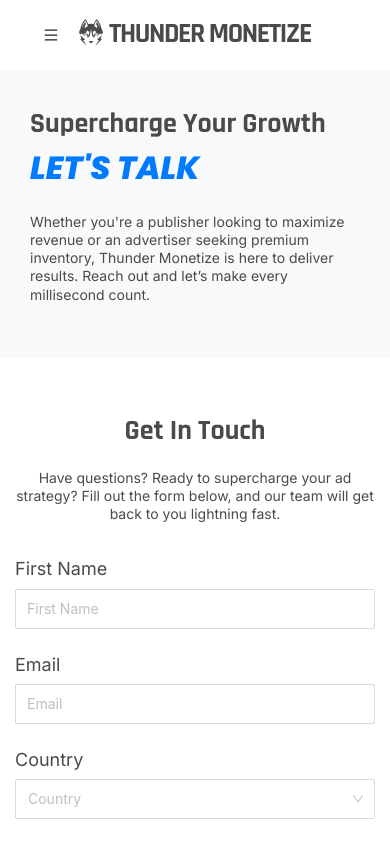
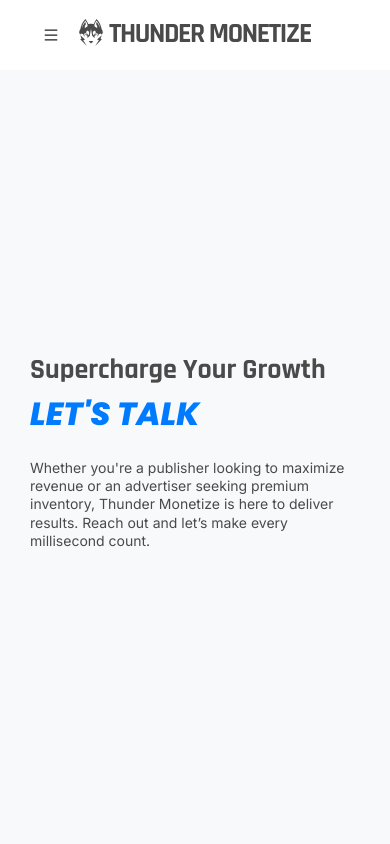
Before and after one commit to jwong65/vite-react-site, a React (Vite) app: page /contact in a window 390 px wide. Shown: the top 844 px of the page. Built offline with nearby package versions, Linux system fonts and the light colour scheme.

Commit message:
added margin bottom to text content p

```diff
--- a/src/pages/contact.css
+++ b/src/pages/contact.css
@@ -344,6 +344,7 @@
         justify-content: center;
     }
     .contact-container{
+        min-height:780px;
         display: flex;
         flex-direction: column;
         justify-content: center;
@@ -444,6 +445,7 @@
     .contact-form .ant-col:first-child .ant-form-item:nth-child(2) { order: 3; }
     .contact-form .ant-col:first-child .ant-form-item:nth-child(3) { order: 5; }
     .contact-form .ant-col:first-child .ant-form-item:nth-child(4) { order: 7; }
+
     .contact-form .ant-col:last-child .ant-form-item:nth-child(1) { order: 2; }
     .contact-form .ant-col:last-child .ant-form-item:nth-child(2) { order: 4; }
     .contact-form .ant-col:last-child .ant-form-item:nth-child(3) { order: 6; }
--- a/src/pages/home.css
+++ b/src/pages/home.css
@@ -242,6 +242,9 @@
 }
 .text-box-home p{
     margin-top: 0;
+}
+.text-content p{
+    margin-bottom: 0;
 }
 .logo-container-home{
     margin: 0 auto;
```
Also changed, not shown: src/components/NavigationFooter.jsx (line endings or trailing spaces).
